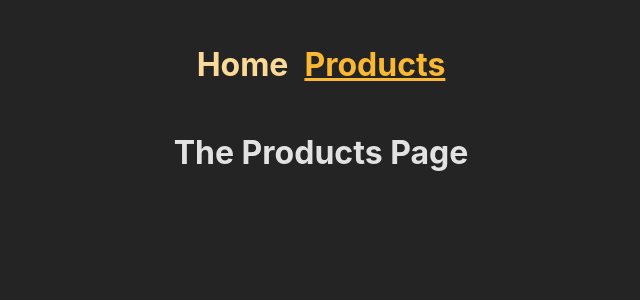
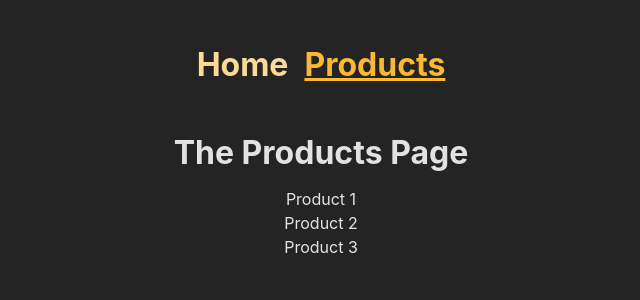
Before and after one commit to nataliusta/spa_react, a React (Create React App) app: page /products in a window 1280 px wide. Shown: the top 300 px of the page, without its empty margins (319-959 px from the left). Built offline with nearby package versions, Linux system fonts and the light colour scheme.

Commit message:
Use useParams

```diff
--- a/src/App.js
+++ b/src/App.js
@@ -3,6 +3,7 @@
 import Products from './pages/Products';
 import Root from './pages/Root';
 import Error from './pages/Error';
+import ProductDetail from './pages/ProductDetail';
 
 const router = createBrowserRouter([
   {
@@ -12,6 +13,7 @@
     children: [
       {path: '/', element: <HomePage /> },
       {path: '/products', element: <Products /> },
+      {path: '/product/:productId', element: <ProductDetail />}
     ],
   },
 ]);
--- /dev/null
+++ b/src/pages/ProductDetail.js
@@ -0,0 +1,14 @@
+import { useParams } from 'react-router-dom';
+
+const ProductDetail = () => {
+    const params = useParams();
+
+    return (
+        <>
+         <h1>Product Details</h1>
+         <p>{params.productId}</p>
+        </>
+    )
+}
+
+export default ProductDetail;
--- a/src/pages/Products.js
+++ b/src/pages/Products.js
@@ -1,7 +1,14 @@
 const Products = () => {
     return (
-        <h1>The Products Page</h1>
-    )
-};
+        <>
+            <h1>The Products Page</h1>
+            <ul>
+                <li>Product 1</li>
+                <li>Product 2</li>
+                <li>Product 3</li>
+            </ul>
+        </>
+    );
+}
 
 export default Products;
```
